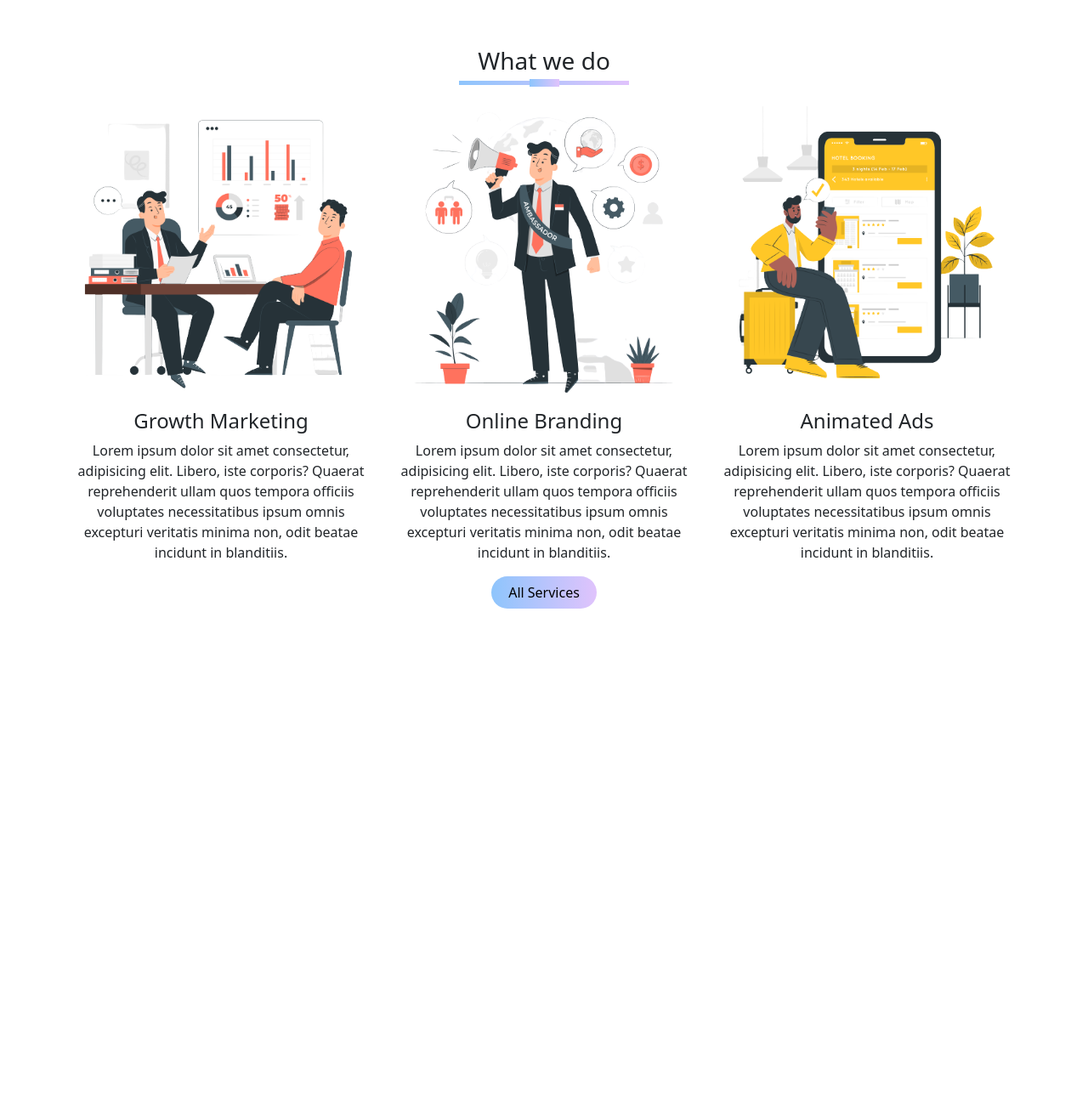
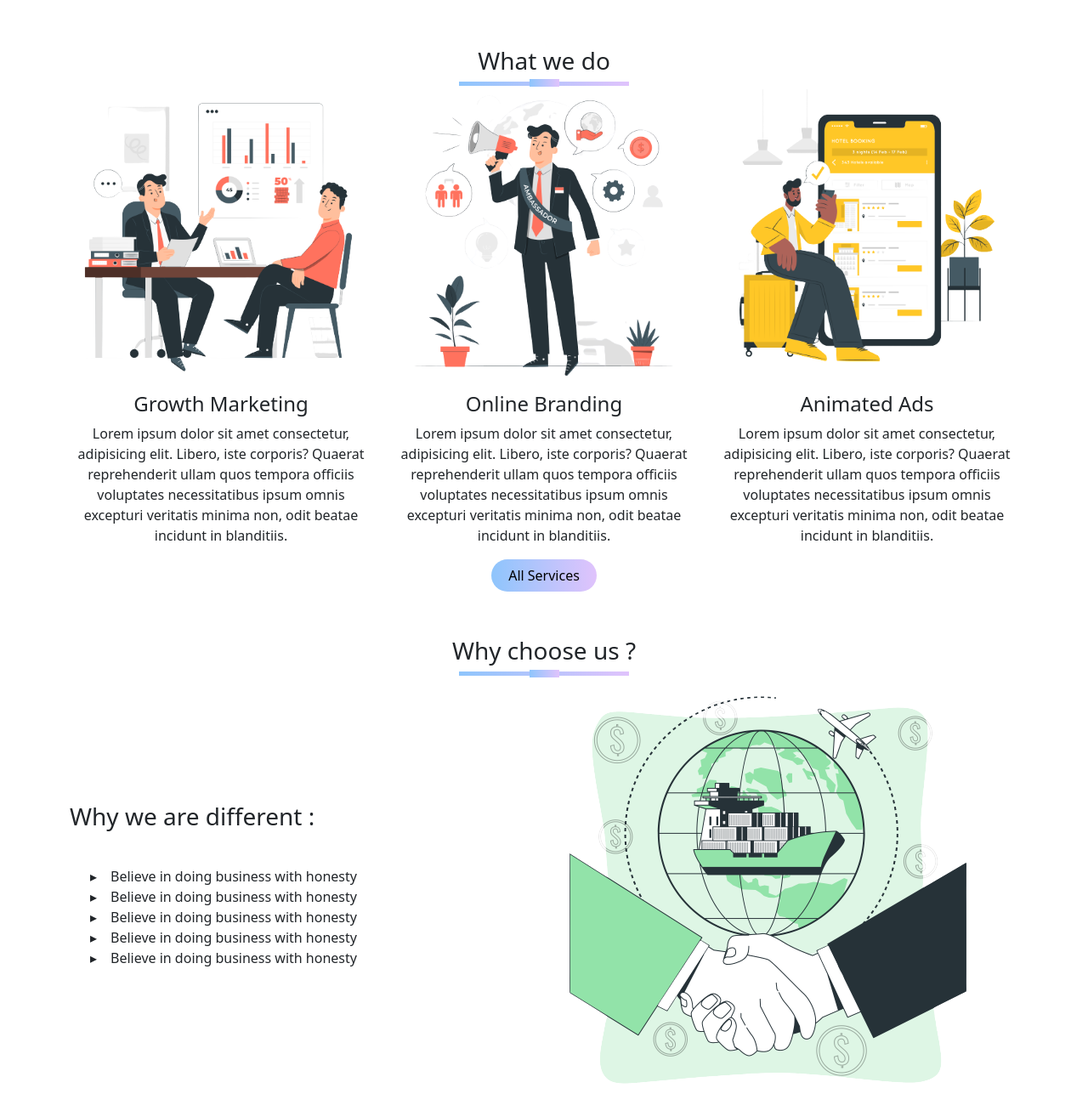
Before and after one commit to SYN606/digital-agency-template, a plain HTML site: page index.html in a window 1280 px wide. Shown: the part 988-2288 px from the top of the page at 85% size. Before the commit the page ends 1712 px from the top, so only its background shows below. Drawn offline with nearby package versions, Linux system fonts and the light colour scheme.

Commit message:
created about us area

```diff
--- a/index.html
+++ b/index.html
@@ -81,7 +81,7 @@
                                     d="M73 39c-14.8-9.1-33.4-9.4-48.5-.9S0 62.6 0 80V432c0 17.4 9.4 33.4 24.5 41.9s33.7 8.1 48.5-.9L361 297c14.3-8.7 23-24.2 23-41s-8.7-32.2-23-41L73 39z" />
                             </svg>Watch Tutorials</a>
                     </div>
-                    <div class="col"><img src="/images/banner.png" class="img-fluid" alt="404 | Image not Found"></div>
+                    <div class="col"><img src="images/banner.png" class="img-fluid" alt="404 | Image not Found"></div>
                 </div>
             </div>
         </div>
@@ -105,7 +105,7 @@
     <!-- services -->
     <section id="services">
         <div class="container text-center">
-            <h3 class="services_heading">What we do</h3>
+            <h3 class="title">What we do</h3>
             <div class="row">
                 <div class="col-md-4">
                     <img src="images/growth marketing.png" alt="404 | image not found" class="img-fluid services_img">
@@ -133,6 +133,28 @@
         </div>
     </section>
     <!-- about us -->
+    <section id="about_us">
+        <div class="container mt-5">
+            <h3 class="title text-center">Why choose us ?</h3>
+            <div class="row">
+                <div class="col-md-6 mt-auto mb-auto">
+                    <h3 class="about-title">Why we are different :</h3>
+                    <ul class="about-us_list">
+                        <li>Believe in doing business with honesty</li>
+                        <li>Believe in doing business with honesty</li>
+                        <li>Believe in doing business with honesty</li>
+                        <li>Believe in doing business with honesty</li>
+                        <li>Believe in doing business with honesty</li>
+                    </ul>
+                </div>
+                <div class="col-md-6">
+                    <img src="images/about us.png" alt="404 | image not found" class="img-fluid">
+                </div>
+            </div>
+        </div>
+    </section>
+
+    <!--  -->
 </body>
 <script src='https://cdn.jsdelivr.net/npm/bootstrap@5.3.0-alpha1/dist/js/bootstrap.bundle.min.js'></script>
 
--- a/style.css
+++ b/style.css
@@ -42,16 +42,16 @@ body {
 }
 
 /* services */
-#services{
+#services {
   margin-bottom: 0.5em;
 }
 .services_heading {
   text-align: center;
   margin-bottom: 1em;
 }
-.services_heading::after,
-.services_heading::before{
-  content: '';
+.title::after,
+.title::before {
+  content: "";
   background-color: #8ec5fc;
   background-image: linear-gradient(90deg, #8ec5fc 0%, #e0c3fc 100%);
   margin-left: auto;
@@ -59,11 +59,11 @@ body {
   display: block;
   height: 5px;
 }
-.services_heading::before{
+.title::before {
   width: 200px;
-  transform: translateY(45px);
+  transform: translateY(46px);
 }
-.services_heading::after{
+.title::after {
   width: 35px;
   height: 9px;
   transform: translateY(5px);
@@ -74,7 +74,7 @@ body {
   object-fit: cover;
 }
 
-#services .btn-primary{
+#services .btn-primary {
   border: none;
   border-radius: 20px;
   background-color: #8ec5fc;
@@ -82,3 +82,14 @@ body {
   color: black;
   padding: 7px 20px;
 }
+
+/* about us */
+.about-title {
+  margin-bottom: 1.5em;
+}
+.about-us_list li {
+  padding-left: 1em;
+  list-style-type: "▸";
+}
+
+/* testimonials */
```
Also changed, not shown: images/about us.png (added).
